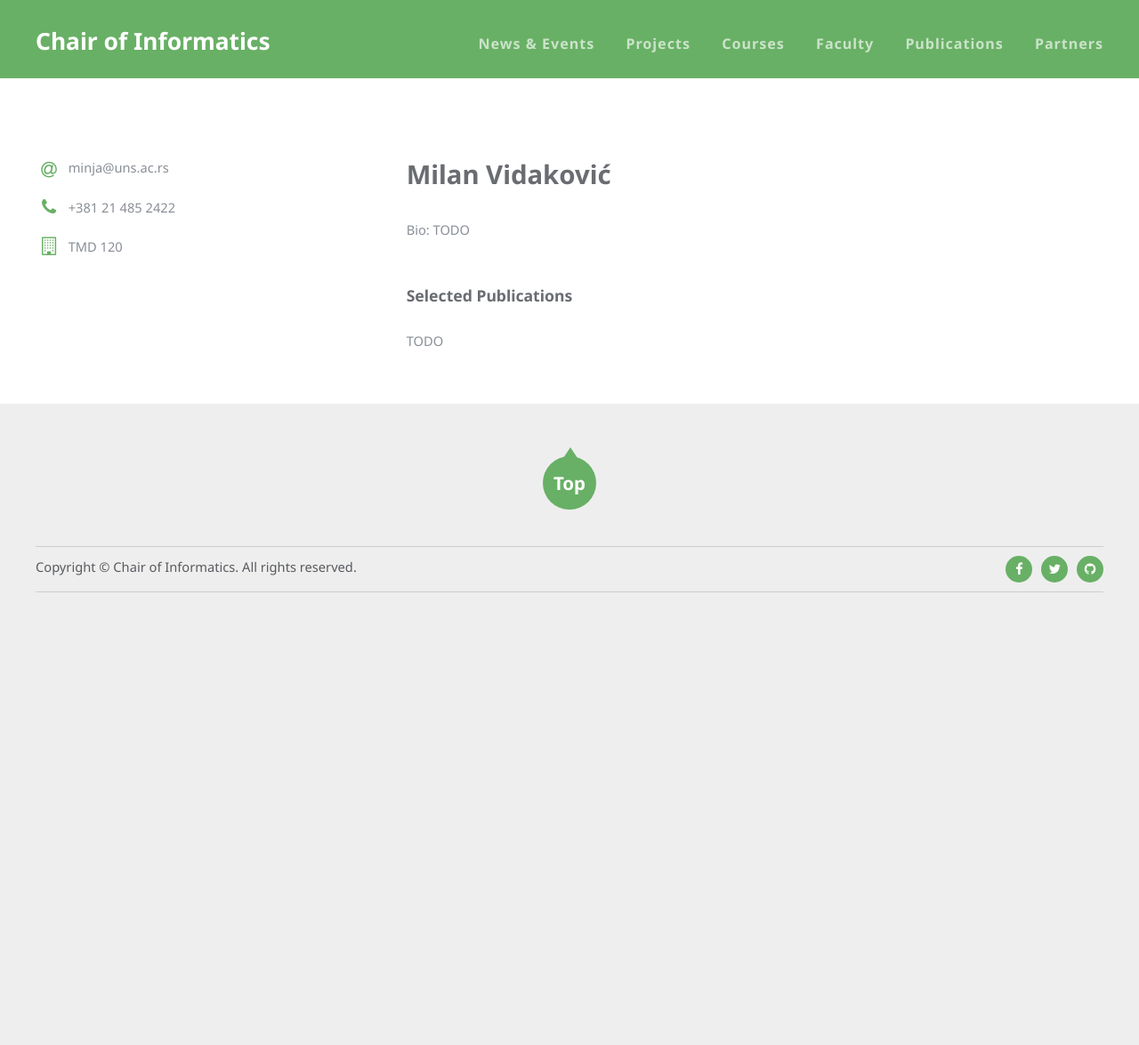
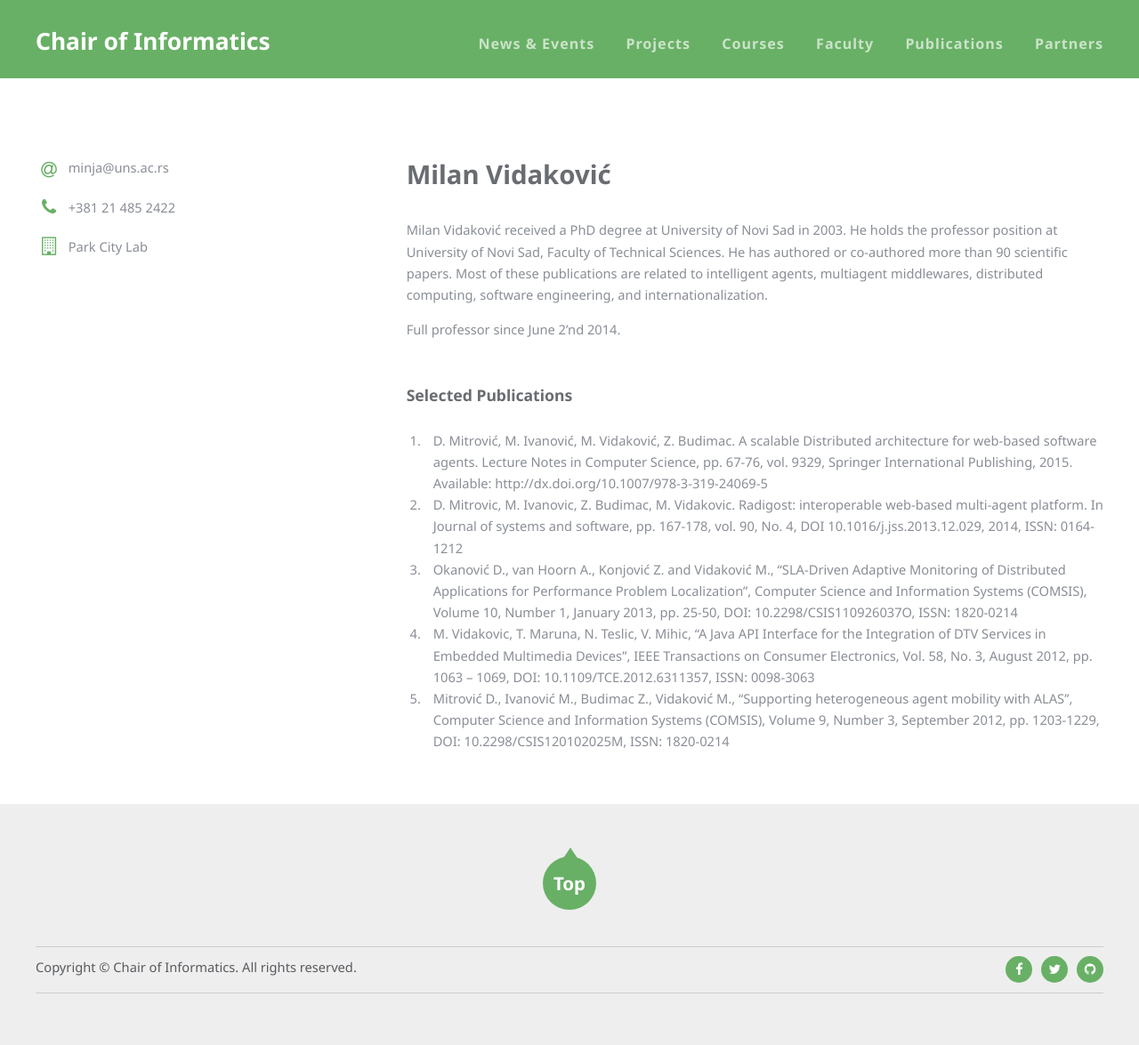
Before and after one commit to unsftn/informatika, a Jekyll site: the page built from _faculty/MilanVidakovic.md, in a window 1280 px wide. Shown: the whole page at 89% size. Built offline with Jekyll 4.4.1, drawn with Linux system fonts in a browser that asks for light colours; before the commit the page ends 900 px from its top, so only the background shows below that.

Commit message:
Updated bio

```diff
--- a/_faculty/MilanVidakovic.md
+++ b/_faculty/MilanVidakovic.md
@@ -7,12 +7,18 @@ name: MilanVidakovic
 zvanje: full
 email: minja@uns.ac.rs
 phone: +381 21 485 2422
-office: TMD 120
+office: Park City Lab
 photo:
 ---
 
-Bio: TODO
+Milan Vidaković received a PhD degree at University of Novi Sad in 2003. He holds the professor position at University of Novi Sad, Faculty of Technical Sciences. He has authored or co-authored more than 90 scientific papers. Most of these publications are related to intelligent agents, multiagent middlewares, distributed computing, software engineering, and internationalization.
+
+Full professor since June 2'nd 2014.
 
 ### Selected Publications
 
-TODO
+1. D. Mitrović, M. Ivanović, M. Vidaković, Z. Budimac. A scalable Distributed architecture for web-based software agents. Lecture Notes in Computer Science, pp. 67-76, vol. 9329, Springer International Publishing, 2015. Available: http://dx.doi.org/10.1007/978-3-319-24069-5
+2.  D. Mitrovic, M. Ivanovic, Z. Budimac, M. Vidakovic. Radigost: interoperable web-based multi-agent platform. In Journal of systems and software, pp. 167-178, vol. 90, No. 4, DOI 10.1016/j.jss.2013.12.029, 2014, ISSN: 0164-1212
+3.  Okanović D., van Hoorn A., Konjović Z. and Vidaković M., "SLA-Driven Adaptive Monitoring of Distributed Applications for Performance Problem Localization", Computer Science and Information Systems (COMSIS), Volume 10, Number 1, January 2013, pp. 25-50, DOI: 10.2298/CSIS110926037O, ISSN: 1820-0214
+4.  M. Vidakovic, T. Maruna, N. Teslic, V. Mihic, "A Java API Interface for the Integration of DTV Services in Embedded Multimedia Devices", IEEE Transactions on Consumer Electronics, Vol. 58, No. 3, August 2012, pp. 1063 – 1069, DOI: 10.1109/TCE.2012.6311357, ISSN: 0098-3063
+5.  Mitrović D., Ivanović M., Budimac Z., Vidaković M., "Supporting heterogeneous agent mobility with ALAS", Computer Science and Information Systems (COMSIS), Volume 9, Number 3, September 2012, pp. 1203-1229, DOI: 10.2298/CSIS120102025M, ISSN: 1820-0214
```
